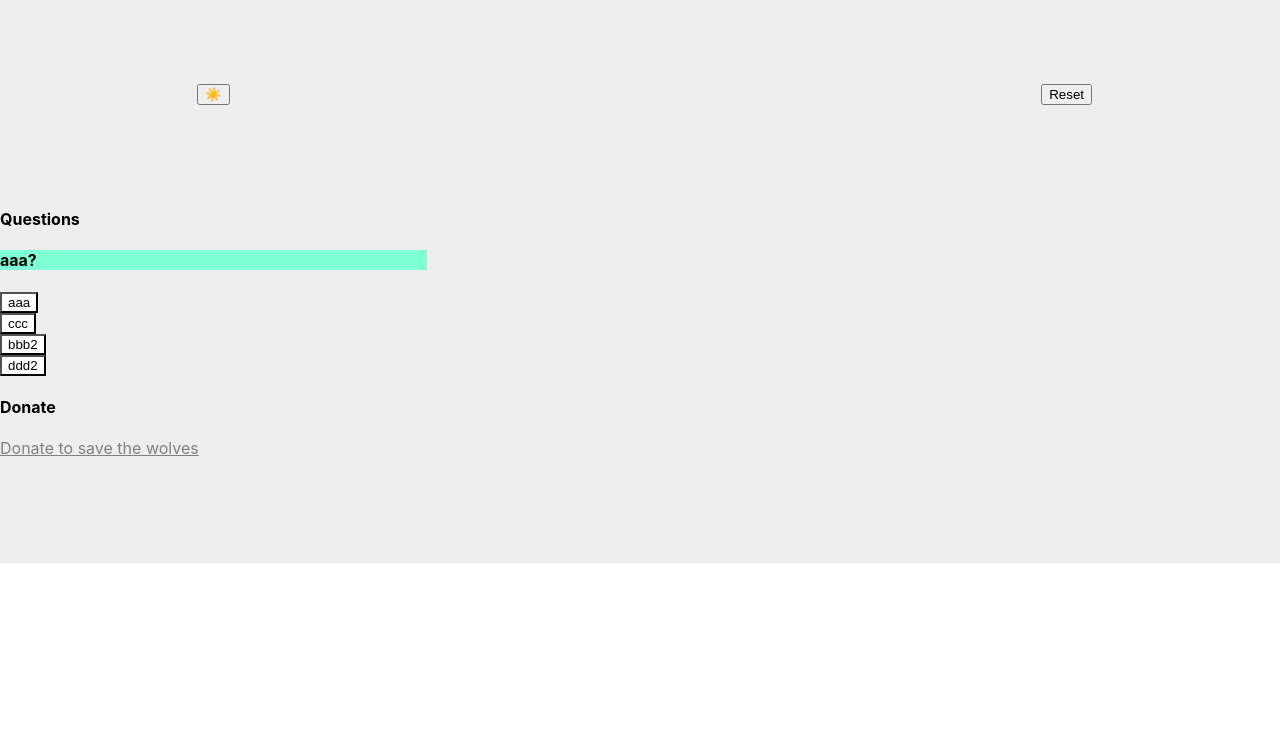
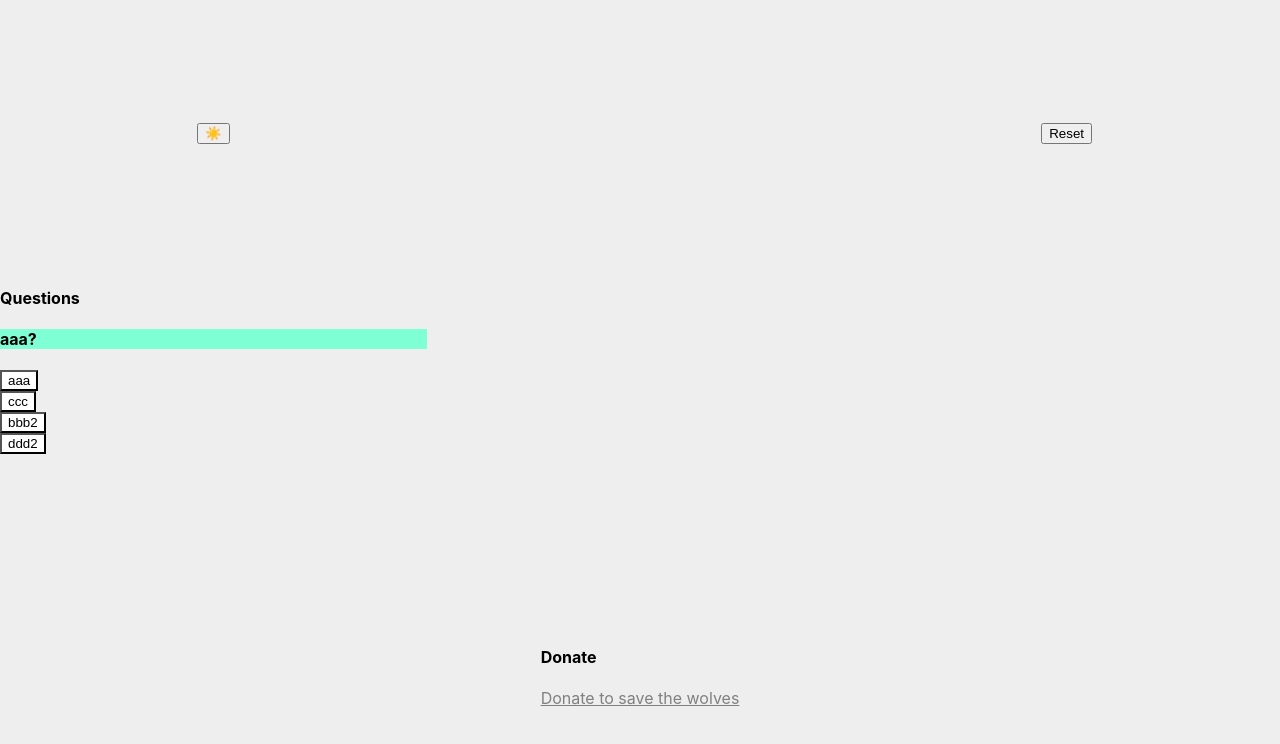
Before and after one commit to MartinChavez/which-wolf-are-you, a React (Create React App) app: page / in a window 1280 px wide. Shown: the top 744 px of the page. Built offline with nearby package versions, Linux system fonts and the light colour scheme.

Commit message:
Make grid full screen

```diff
--- a/src/WolfApp.css
+++ b/src/WolfApp.css
@@ -6,6 +6,7 @@
     "sun-moon . reset"
     "question tally wolf-result"
     "footer footer footer";
+  height: 100vh;
 }
 
 .sun-moon {
@@ -34,4 +35,6 @@
 
 .footer {
   grid-area: footer;
+  align-self: center;
+  justify-self: center;
 }
```
